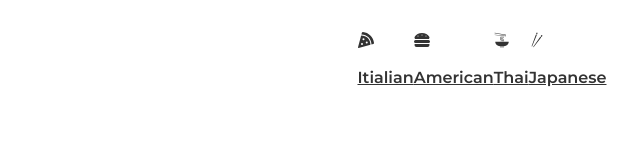
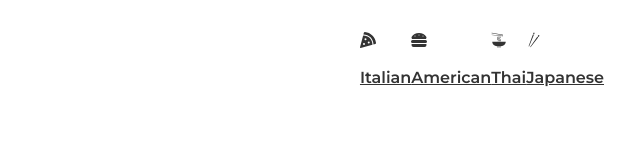
Before and after one commit to Ashishtrick/Recipe-App, a React (Create React App) app in the folder recipe-app/: page / in a window 1280 px wide. Shown: the top 160 px of the page, without its empty margins (158-798 px from the left). Built offline with nearby package versions, Linux system fonts and the light colour scheme; no server answers.

Commit message:
spelling mistake

```diff
--- a/recipe-app/src/components/Category.jsx
+++ b/recipe-app/src/components/Category.jsx
@@ -7,9 +7,9 @@ import {NavLink} from 'react-router-dom';
 function Category() {
     return (
         <List >
-            <NavLink to={'/cuisine/Itialian'}>
+            <NavLink to={'/cuisine/Italian'}>
                 <FaPizzaSlice/>
-                <h4>Itialian</h4>
+                <h4>Italian</h4>
             </NavLink>
             <NavLink to={'/cuisine/American'}>
                 <FaHamburger/>
```
